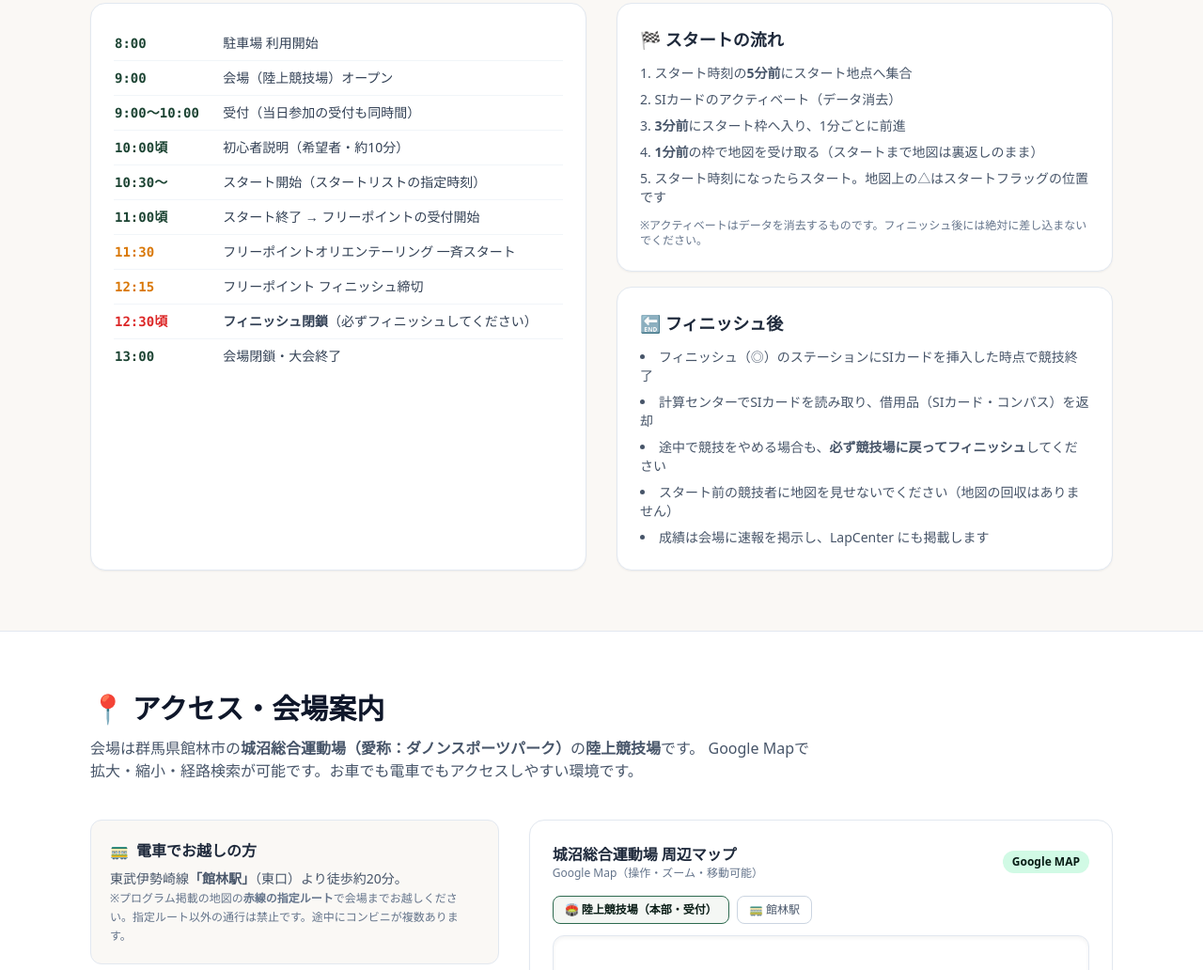
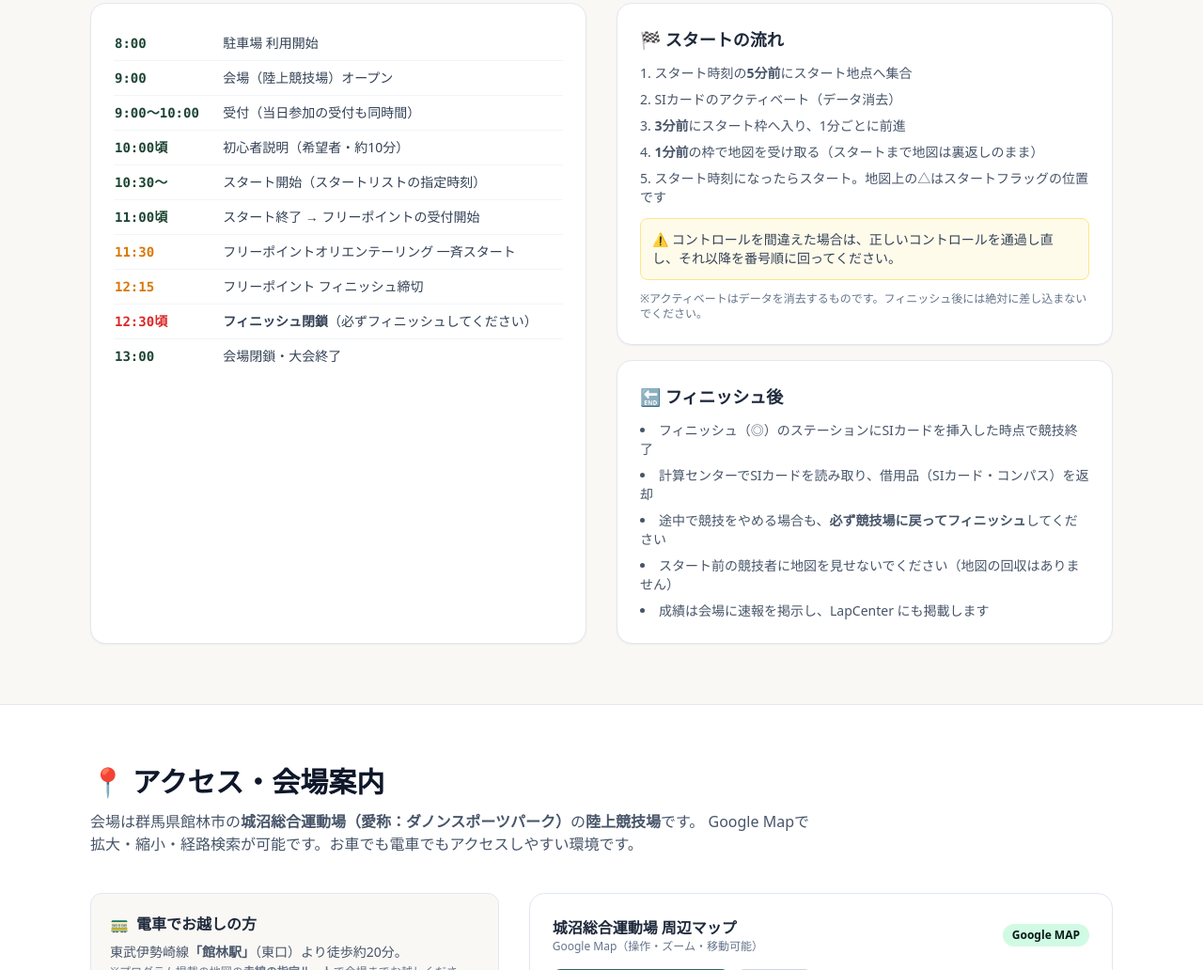
Before and after one commit to ttsyk1227-art/jyonuma-orienteering-, a plain HTML site: page index.html in a window 1280 px wide. Shown: the part 3146-4178 px from the top of the page at 94% size. Drawn offline with nearby package versions, Linux system fonts and the light colour scheme; grey boxes are pictures that could not be loaded.

Commit message:
コントロールを間違えた場合の回り方を追記
Co-Authored-By: Claude Opus 5.5 <noreply@anthropic.com>
Claude-Session: https://claude.ai/code/session_013tZLukQ6wsG5S6KQ2ExYAb

```diff
--- a/index.html
+++ b/index.html
@@ -343,6 +343,7 @@
                                 <li><strong>1分前</strong>の枠で地図を受け取る（スタートまで地図は裏返しのまま）</li>
                                 <li>スタート時刻になったらスタート。地図上の△はスタートフラッグの位置です</li>
                             </ol>
+                            <p class="text-sm text-slate-700 mt-3 bg-amber-50 border border-amber-200 rounded-lg p-3">⚠️ コントロールを間違えた場合は、正しいコントロールを通過し直し、それ以降を番号順に回ってください。</p>
                             <p class="text-xs text-slate-500 mt-3">※アクティベートはデータを消去するものです。フィニッシュ後には絶対に差し込まないでください。</p>
                         </div>
                         <div class="bg-white p-6 rounded-2xl border border-slate-200 shadow-sm">
```
